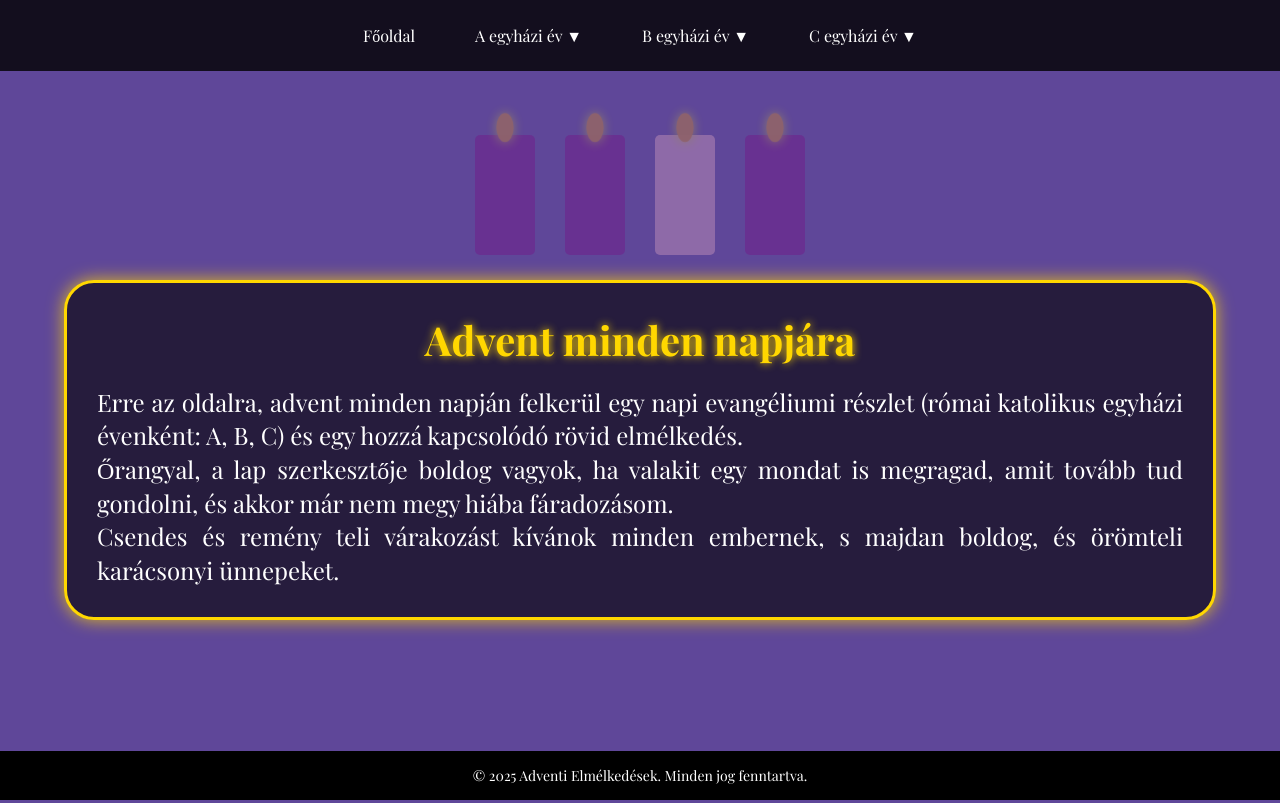
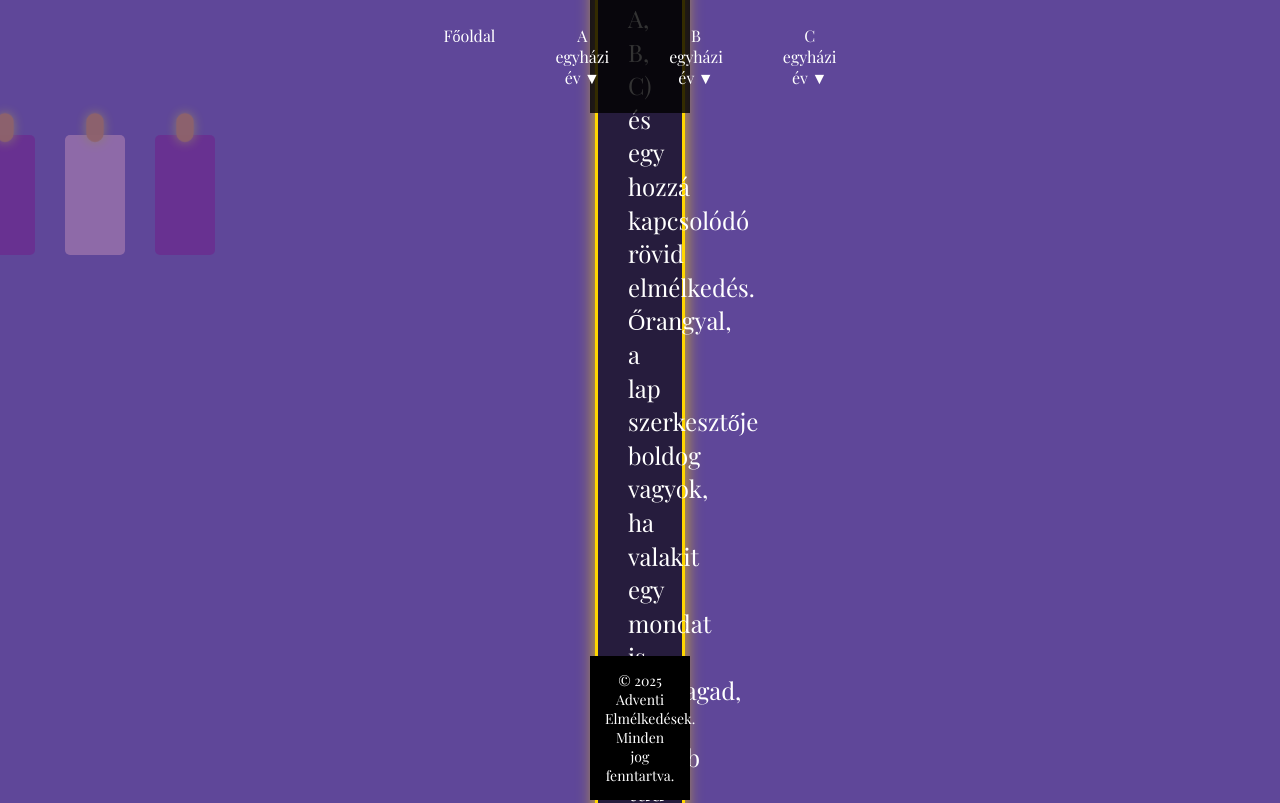
Before and after one commit to Misi262/Adventi-napok, a plain HTML site: page index.html in a window 1280 px wide. Shown: the top 803 px of the page. Drawn offline with nearby package versions, Linux system fonts and the light colour scheme.

Commit message:
index.html

```diff
--- a/index.html
+++ b/index.html
@@ -28,7 +28,7 @@
         /* Navigáció */
         .navbar {
             background: rgba(0, 0, 0, 0.8);
-            width: 100%;
+            width: 100px;
             padding: 15px 0;
             position: absolute;
             top: 0;
@@ -68,7 +68,7 @@
             list-style: none;
             padding: 0;
             margin: 0;
-            top: 100%;
+            top: 100px;
             left: 0;
             width: 200px;
             z-index: 1000;
@@ -90,7 +90,7 @@
         }
 
         .submenu .submenu {
-            left: 100%;
+            left: 100px;
             top: 0;
         }
 
@@ -101,7 +101,7 @@
 
         /* Tartalom */
       .container {
-    max-width: 90%;
+    max-width: 90px;
     background: rgba(0, 0, 0, 0.6);
     padding: 30px;
     border-radius: 30px;
@@ -147,13 +147,13 @@
             padding: 15px;
             position: absolute;
             bottom: 0;
-            width: 100%;
+            width: 100px;
             font-size: 14px;
         }
         .gyertyak-container {
             position: absolute;
             top: 135px;
-            left: 50%;
+            left: 50px;
             transform: translateX(-50%);
             display: flex;
             justify-content: center;
@@ -183,7 +183,7 @@
             width: 15px;
             height: 25px;
             background: orange;
-            border-radius: 50%;
+            border-radius: 50px;
             transform: translateX(-50%);
             opacity: 0;
             box-shadow: 0 0 10px yellow;
```
